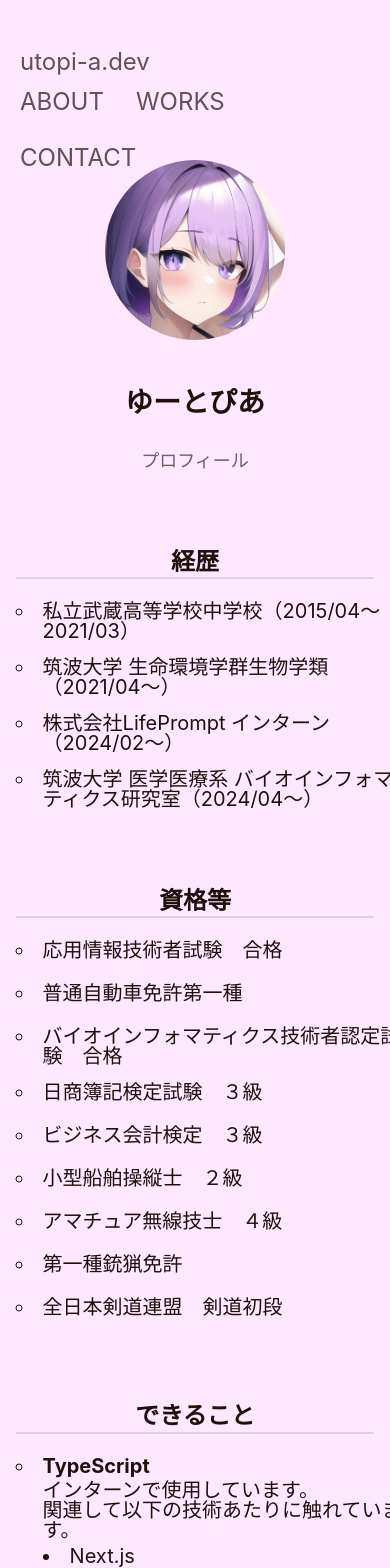
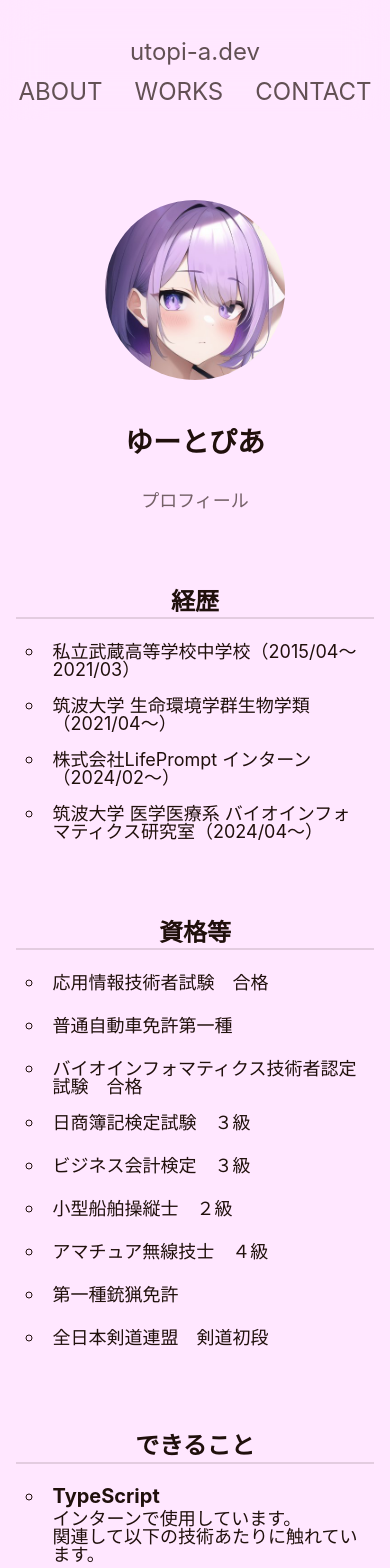
Before and after one commit to Utopi-a/portfolio, a Next.js app: page /about in a window 390 px wide. Shown: the top 1568 px of the page. Built offline with nearby package versions, Linux system fonts and the light colour scheme.

Commit message:
とりあえずスマホ対応

```diff
--- a/src/features/HomePage/HomePage.tsx
+++ b/src/features/HomePage/HomePage.tsx
@@ -1,3 +1,4 @@
+import { useMediaQuery } from "@mantine/hooks";
 import { Footer } from "./_components/Footer";
 import { Header } from "./_components/Header";
 import {
@@ -14,6 +15,8 @@ import {
 } from "@mantine/core";
 
 export function HomePage() {
+  const matches = useMediaQuery("(min-width: 768px)");
+
   return (
     <>
       <Header />
--- a/src/features/HomePage/_components/Header.tsx
+++ b/src/features/HomePage/_components/Header.tsx
@@ -7,11 +7,17 @@ import {
   Group,
   Box,
   Center,
+  Stack,
 } from "@mantine/core";
+import { useMediaQuery } from "@mantine/hooks";
 import Link from "next/link";
 
 export function Header() {
+  const matches = useMediaQuery("(min-width: 768px)");
+
   return (
+    <>
+      {matches ? (
         <Box
           h={80}
           maw={1500}
@@ -50,5 +56,46 @@ export function Header() {
             </Box>
           </Group>
         </Box>
+      ) : (
+        <Box
+          h={120}
+          maw={1500}
+          m={"0px auto 20px auto"}
+          pt={40}
+          style={{ position: "sticky", top: 0, backdropFilter: "blur(20px)" }}
+        >
+          <Stack align="center">
+            <Link href="/" style={{ textDecoration: "none" }}>
+              <Text c="rgba(32, 16, 12, 0.7)" size="24px">
+                utopi-a.dev
+              </Text>
+            </Link>
+            <Box>
+              <Group gap="32px">
+                <Link href="/about" style={{ textDecoration: "none" }}>
+                  <Text c="rgba(32, 16, 12, 0.7)" size="24px">
+                    ABOUT
+                  </Text>
+                </Link>
+                <Link href="/works" style={{ textDecoration: "none" }}>
+                  <Text c="rgba(32, 16, 12, 0.7)" size="24px">
+                    WORKS
+                  </Text>
+                </Link>
+                <Anchor
+                  c="rgba(32, 16, 12, 0.7)"
+                  size="24px"
+                  href="https://twitter.com/ITF_biol21"
+                  target="_blank"
+                  underline="hover"
+                >
+                  CONTACT
+                </Anchor>
+              </Group>
+            </Box>
+          </Stack>
+        </Box>
+      )}
+    </>
   );
 }
--- a/src/features/HomePage/about/AboutPage.tsx
+++ b/src/features/HomePage/about/AboutPage.tsx
@@ -16,8 +16,11 @@ import {
   Divider,
   List,
 } from "@mantine/core";
+import { useMediaQuery } from "@mantine/hooks";
 
 export function AboutPage() {
+  const matches = useMediaQuery("(min-width: 768px)");
+
   return (
     <>
       <Header />
@@ -53,25 +56,26 @@ export function AboutPage() {
             size="xl"
             listStyleType="circle"
             c="rgba(32, 16, 12)"
+            {...(!matches && { p: "0px 35px 0px 10px" })}
           >
             <List.Item>
-              <Text size="20px">
+              <Text size={matches ? "20px" : "18px"}>
                 私立武蔵高等学校中学校（2015/04～2021/03）
               </Text>
             </List.Item>
             <List.Item>
-              <Text size="20px">
+              <Text size={matches ? "20px" : "18px"}>
                 筑波大学 生命環境学群生物学類（2021/04～）
               </Text>
             </List.Item>
 
             <List.Item>
-              <Text size="20px">
+              <Text size={matches ? "20px" : "18px"}>
                 株式会社LifePrompt インターン（2024/02～）
               </Text>
             </List.Item>
             <List.Item>
-              <Text size="20px">
+              <Text size={matches ? "20px" : "18px"}>
                 筑波大学 医学医療系 バイオインフォマティクス研究室（2024/04～）
               </Text>
             </List.Item>
@@ -92,35 +96,46 @@ export function AboutPage() {
             size="xl"
             listStyleType="circle"
             c="rgba(32, 16, 12)"
+            {...(!matches && { p: "0px 35px 0px 10px" })}
           >
             <List.Item>
-              <Text size="20px">応用情報技術者試験　合格</Text>
+              <Text size={matches ? "20px" : "18px"}>
+                応用情報技術者試験　合格
+              </Text>
             </List.Item>
             <List.Item>
-              <Text size="20px">普通自動車免許第一種</Text>
+              <Text size={matches ? "20px" : "18px"}>普通自動車免許第一種</Text>
             </List.Item>
             <List.Item>
-              <Text size="20px">
+              <Text size={matches ? "20px" : "18px"}>
                 バイオインフォマティクス技術者認定試験　合格
               </Text>
             </List.Item>
             <List.Item>
-              <Text size="20px">日商簿記検定試験　３級</Text>
+              <Text size={matches ? "20px" : "18px"}>
+                日商簿記検定試験　３級
+              </Text>
             </List.Item>
             <List.Item>
-              <Text size="20px">ビジネス会計検定　３級</Text>
+              <Text size={matches ? "20px" : "18px"}>
+                ビジネス会計検定　３級
+              </Text>
             </List.Item>
             <List.Item>
-              <Text size="20px">小型船舶操縦士　２級</Text>
+              <Text size={matches ? "20px" : "18px"}>小型船舶操縦士　２級</Text>
             </List.Item>
             <List.Item>
-              <Text size="20px">アマチュア無線技士　４級</Text>
+              <Text size={matches ? "20px" : "18px"}>
+                アマチュア無線技士　４級
+              </Text>
             </List.Item>
             <List.Item>
-              <Text size="20px">第一種銃猟免許</Text>
+              <Text size={matches ? "20px" : "18px"}>第一種銃猟免許</Text>
             </List.Item>
             <List.Item>
-              <Text size="20px">全日本剣道連盟　剣道初段</Text>
+              <Text size={matches ? "20px" : "18px"}>
+                全日本剣道連盟　剣道初段
+              </Text>
             </List.Item>
           </List>
           <Title
@@ -139,12 +154,13 @@ export function AboutPage() {
             size="xl"
             listStyleType="circle"
             c="rgba(32, 16, 12)"
+            {...(!matches && { p: "0px 35px 0px 10px" })}
           >
             <List.Item>
               <Title order={2} size={20}>
                 TypeScript
               </Title>
-              <Text size="20px">
+              <Text size={matches ? "20px" : "18px"}>
                 インターンで使用しています。
                 <br /> 関連して以下の技術あたりに触れています。
               </Text>
@@ -162,7 +178,7 @@ export function AboutPage() {
               <Title order={2} size={20}>
                 Python
               </Title>
-              <Text size="20px">
+              <Text size={matches ? "20px" : "18px"}>
                 研究室での開発に使用しています。競技プログラミングもPythonでやってます。
               </Text>
             </List.Item>
@@ -170,13 +186,17 @@ export function AboutPage() {
               <Title order={2} size={20}>
                 Git
               </Title>
-              <Text size="20px">普通のチーム開発で使う程度はできます。</Text>
+              <Text size={matches ? "20px" : "18px"}>
+                普通のチーム開発で使う程度はできます。
+              </Text>
             </List.Item>
             <List.Item>
               <Title order={2} size={20}>
                 C++
               </Title>
-              <Text size="20px">APG4bの2章まで触れた程度のレベルです。 </Text>
+              <Text size={matches ? "20px" : "18px"}>
+                APG4bの2章まで触れた程度のレベルです。{" "}
+              </Text>
             </List.Item>
           </List>
           <Title
@@ -195,26 +215,27 @@ export function AboutPage() {
             size="xl"
             listStyleType="circle"
             c="rgba(32, 16, 12)"
+            {...(!matches && { p: "0px 35px 0px 10px" })}
           >
             <List.Item>
-              <Text size="20px">
+              <Text size={matches ? "20px" : "18px"}>
                 生物学がわりと好きです。高校生の時には生物学オリンピックに出場後、現在も学生スタッフのSCIBO
                 として参加しています。
               </Text>
             </List.Item>
             <List.Item>
-              <Text size="20px">
+              <Text size={matches ? "20px" : "18px"}>
                 2024年1月のABC337からAtCoderで競技プログラミングをやっています。まだ灰色ですが，少しずつでもレートを上げられるといいな，と思っています。
               </Text>
             </List.Item>
             <List.Item>
-              <Text size="20px">
+              <Text size={matches ? "20px" : "18px"}>
                 趣味としてクレー射撃を本格的に行っています。スキート射撃で国体出場を目指しています。
                 <s>夢は大きくオリンピックですが……。</s>
               </Text>
             </List.Item>
             <List.Item>
-              <Text size="20px">
+              <Text size={matches ? "20px" : "18px"}>
                 その他、車に乗ったりいじったりするのも好きです。
                 <br />
                 現在はスバルの2001年式 インプレッサWRX NB-R
--- a/src/features/HomePage/works/WorksPage.tsx
+++ b/src/features/HomePage/works/WorksPage.tsx
@@ -16,8 +16,10 @@ import {
   Divider,
   List,
 } from "@mantine/core";
+import { useMediaQuery } from "@mantine/hooks";
 
 export function WorksPage() {
+  const matches = useMediaQuery("(min-width: 768px)");
   return (
     <>
       <Header />
@@ -43,16 +45,16 @@ export function WorksPage() {
             size="xl"
             listStyleType="circle"
             c="rgba(32, 16, 12)"
+            {...(!matches && { p: "0px 35px 0px 10px" })}
           >
             <List.Item>
               <Anchor
                 href="https://credit-checker-biol.vercel.app/"
                 c="rgba(32, 16, 12)"
-                size="24px"
                 target="_blank"
                 underline="hover"
               >
-                <Title order={2} size={20}>
+                <Title order={2} {...(!matches && { size: "18px" })}>
                   生物学類21生向け卒業要件チェッカー
                 </Title>
               </Anchor>
```
Lines whose indentation alone changed are shown as unchanged.
